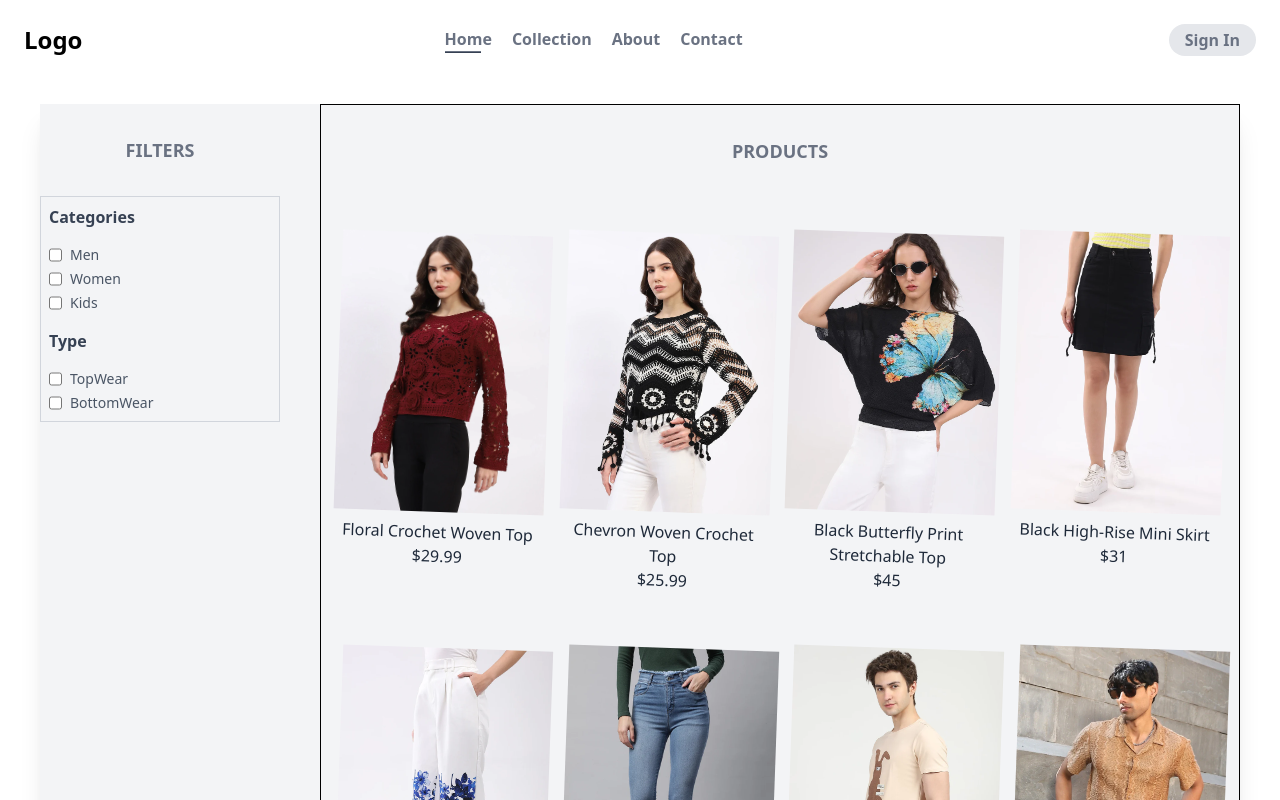
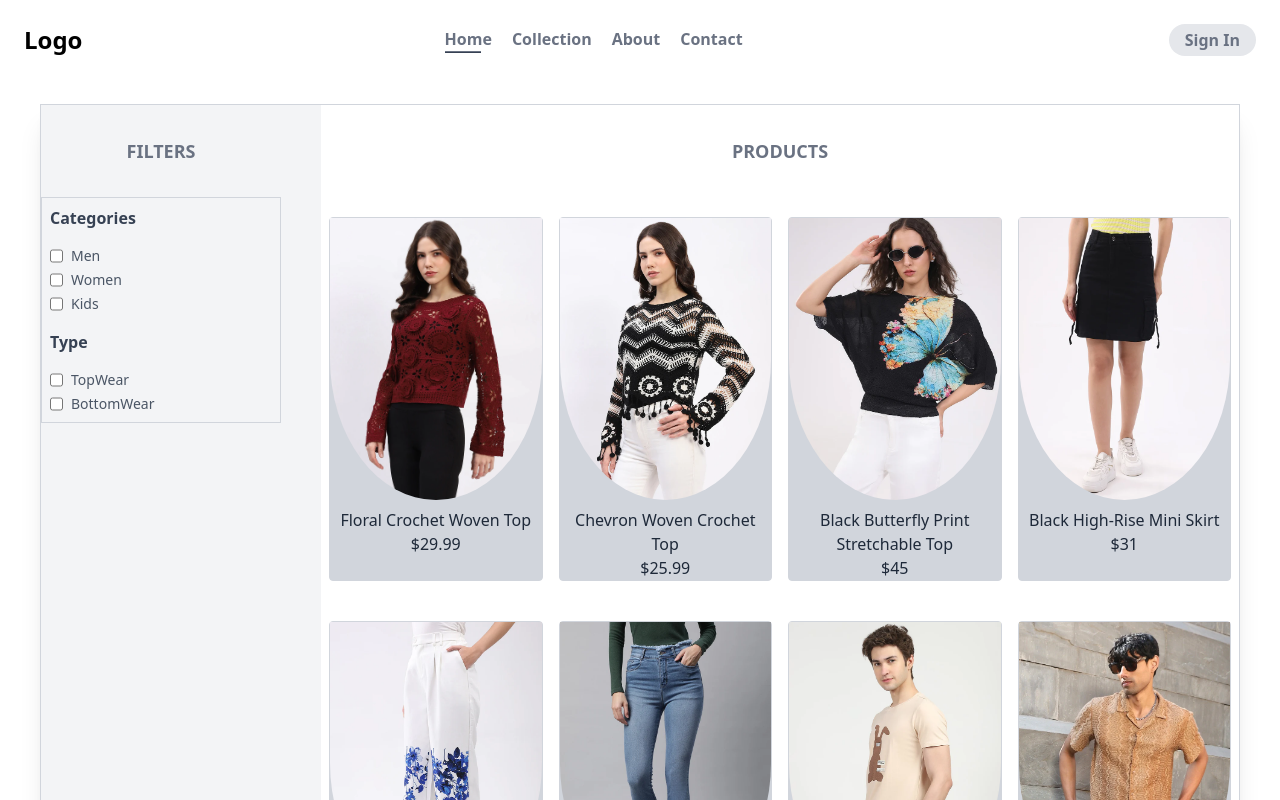
Before and after one commit to SylvesterFraide/project1, a React (Vite) app: page /collection in a window 1280 px wide. Shown: the top 800 px of the page. Built offline with nearby package versions, Linux system fonts and the light colour scheme; some icons are missing.

Commit message:
16th commit

```diff
--- a/src/App.jsx
+++ b/src/App.jsx
@@ -5,11 +5,11 @@ import Home from "./Pages/Home";
 import Collection from "./Pages/Collection";
 import About from "./Pages/About";
 import Contact from "./Pages/Contact";
+import Product from "./Pages/Product";
 
 function App() {
   return (
     <div>
-      {" "}
       <BrowserRouter>
         <Navbar
           Logo="Logo"
@@ -24,6 +24,7 @@ function App() {
           <Route path="collection" element={<Collection />} />
           <Route path="about" element={<About />} />
           <Route path="contact" element={<Contact />} />
+          <Route path="product/:id" element={<Product />} />
         </Routes>
       </BrowserRouter>
     </div>
--- a/src/Pages/Collection.jsx
+++ b/src/Pages/Collection.jsx
@@ -50,7 +50,7 @@ const Collection = () => {
   }, [category, subcategory]);
 
   return (
-    <div className="flex justify-between flex-col sm:flex-row gap-2 sm:gap-10 mt-6 mx-10 bg-gray-100 shadow-xl">
+    <div className="flex justify-between flex-col sm:flex-row gap-2 sm:gap-10 mt-6 mx-10 bg-gray-100 shadow-xl border border-gray-300 ">
       <div className="min-w-60">
         <Title text2={"FILTERS"} />
         <div className="border border-gray-300">
@@ -109,9 +109,9 @@ const Collection = () => {
           </div>
         </div>
       </div>
-      <div className="border flex-1">
+      <div className="bg-white flex-1">
         <Title text2={"PRODUCTS"} />
-        <div className="grid grid-cols-2 sm:grid-cols-3 lg:grid-cols-4 gap-4 p-4">
+        <div className="grid grid-cols-2 sm:grid-cols-3 lg:grid-cols-4 gap-4 p-2">
           {filteredProducts.map((item) => (
             <ProductItem
               key={item.id}
--- /dev/null
+++ b/src/Pages/Product.jsx
@@ -0,0 +1,32 @@
+import React, { useContext, useEffect, useState } from "react";
+import { useParams } from "react-router-dom";
+import { ShopContext } from "../Context/ShopContext";
+
+const Product = () => {
+  const { id } = useParams();
+  const { product } = useContext(ShopContext);
+  const [productDetails, setProductDetails] = useState(false);
+
+  const fetchProductDetails = () => {
+       product.find((user) => {
+      if (user.id === parseInt(id)) {
+        setProductDetails(user);
+        console.log(user);
+        // setImage(user.image[0]);
+      }
+    });
+
+  };
+
+  useEffect(() => {
+    fetchProductDetails();
+  }, [id]);
+
+  return (
+  <div>
+    <h3>{productDetails.name}</h3>
+  </div>
+);
+};
+
+export default Product;
--- a/src/component/ProductItem.jsx
+++ b/src/component/ProductItem.jsx
@@ -1,15 +1,16 @@
 import React from "react";
+import { Link } from "react-router-dom";
 
 const ProductItem = ({ image, name, description, price, currency, id }) => {
   return (
-    <div key={id} className="my-5 rotate-[2deg]">
-      <img src={image} alt={name} className="w-60 object-cover mb-2 " />
+    <Link to={`/product/${id}`} key={id} className="my-3 border border-gray-300 rounded cursor-pointer hover:scale-105 transition-transform duration-200 bg-gray-300">
+      <img src={image} alt={name} className="w-60 object-cover mb-2 rounded-b-[50%] hover:rounded-lg" />
       <div className="text-gray-800 font-base text-center">
         <h3>{name}</h3>
         {/* <p className="text-gray-500">{description}</p> */}
         <p>{currency}{price}</p>
       </div>
-    </div>
+    </Link>
   );
 };
 
```
